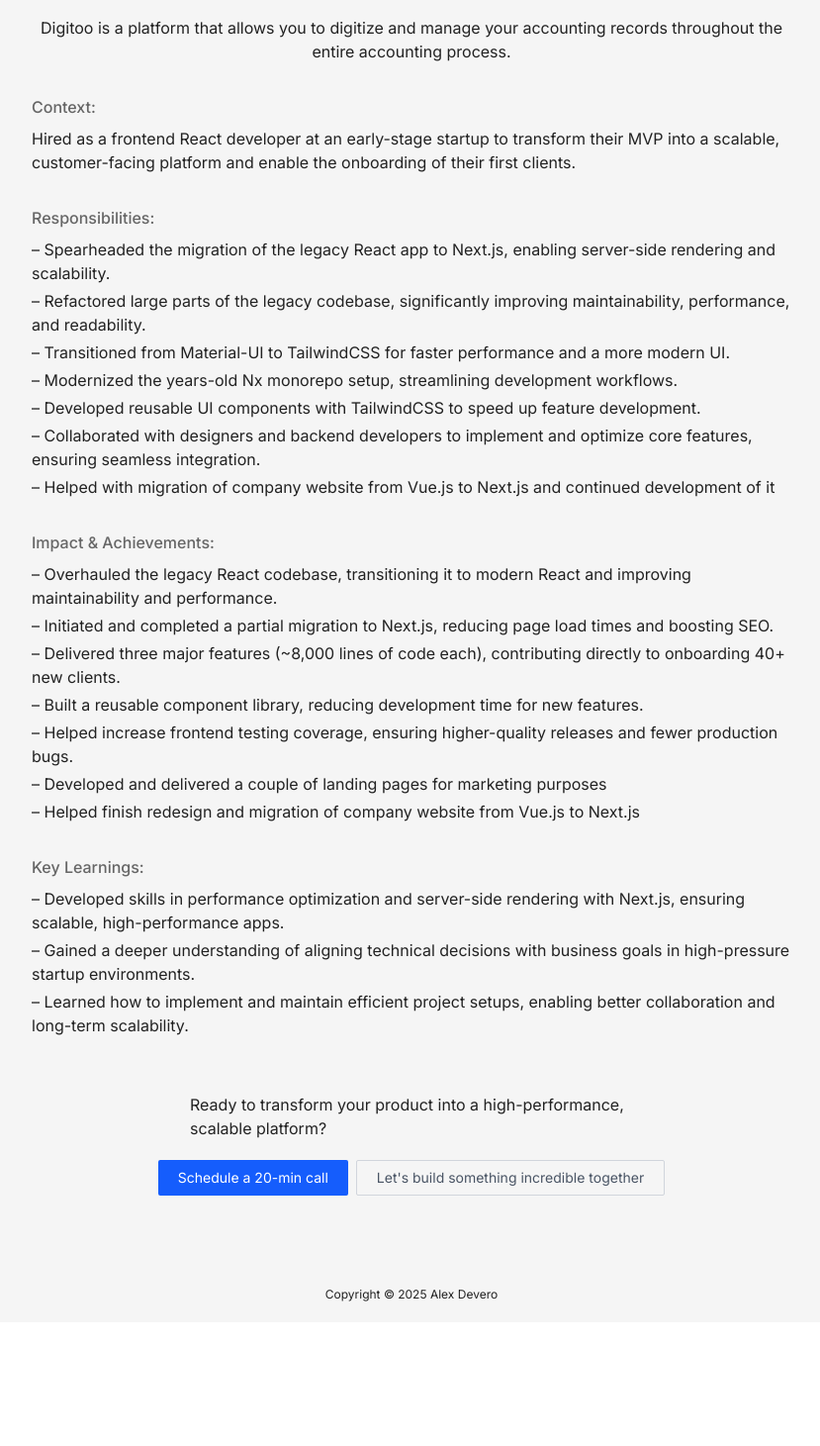
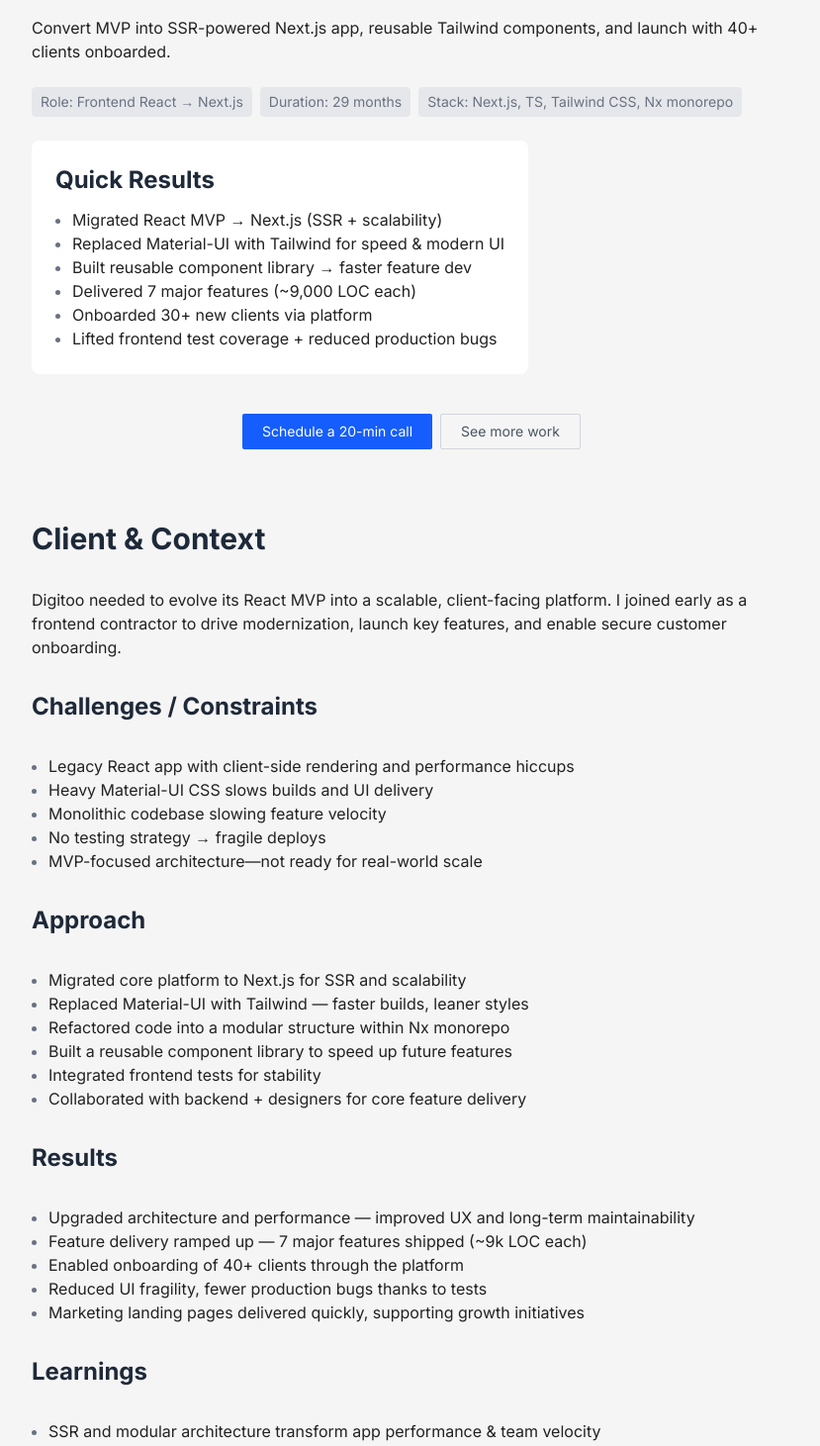
Before and after one commit to alexdevero/alex-devero-website-nextjs, a Next.js app: page /case-study/digitoo in a window 1280 px wide. Shown: the part 300-1761 px from the top of the page at 99% size, without its empty margins (224-1053 px from the left). Before the commit the page ends 1636 px from the top, so only its background shows below. Built offline with nearby package versions, Linux system fonts and the light colour scheme; no server answers; some icons are missing; what next-recaptcha-v3 would draw is missing.

Commit message:
feat: update Digitoo case study

```diff
--- a/src/components/Pages/CaseStudy/Digitoo/DigitooCaseStudyPage.tsx
+++ b/src/components/Pages/CaseStudy/Digitoo/DigitooCaseStudyPage.tsx
@@ -1,10 +1,13 @@
 import { Button } from '@/components/Button'
+import { Card } from '@/components/Card/Card'
 import { Cta } from '@/components/Cta/Cta'
 import { DefaultLayout } from '@/components/DefaultLayout'
+import { List } from '@/components/List/List'
+import { Tag } from '@/components/Tag/Tag'
 import { Typography } from '@/components/Typography'
 import { routers } from '@/constants/router'
 
-import { impactAchievements, keyLearnings, responsibilities } from './data'
+import { getWorkDuration } from '../Cdn77/utils'
 
 export const DigitooCaseStudyPage = () => (
   <DefaultLayout>
@@ -12,74 +15,110 @@ export const DigitooCaseStudyPage = () => (
       {'<- Back'}
     </Button>
 
+    <div className="mx-auto flex w-full max-w-3xl flex-col gap-6">
       <div className="flex flex-col items-center">
         <Typography as="h1" className="max-w-3xl" variant="h1">
-        Transforming Digitoo&apos;s MVP into a Scalable Customer-Facing Platform
+          Transforming Digitoo’s MVP into a Scalable Customer-Facing Platform
+        </Typography>
+
+        <Typography as="p" variant="body">
+          Convert MVP into SSR-powered Next.js app, reusable Tailwind components, and launch with
+          40+ clients onboarded.
         </Typography>
       </div>
 
-    <div className="mb-4 flex flex-col items-center">
-      <div className="mb-6 flex max-w-3xl flex-col gap-8">
-        <Typography centered>
-          Digitoo is a platform that allows you to digitize and manage your accounting records
-          throughout the entire accounting process.
+      <div className="flex flex-wrap gap-2 text-xs text-zinc-400">
+        <Tag label="Role: Frontend React → Next.js" />
+        <Tag label={`Duration: ${getWorkDuration('2021-06-01', '2023-11-01')} months`} />
+        <Tag label="Stack: Next.js, TS, Tailwind CSS, Nx monorepo" />
+      </div>
+
+      <Card fitContent>
+        <Typography as="h2" centered={false} className="mt-0! mb-3!" variant="h4">
+          Quick Results
         </Typography>
 
-        <div className="flex flex-col gap-2">
-          <Typography as="h3" muted>
-            Context:
+        <List
+          items={[
+            'Migrated React MVP → Next.js (SSR + scalability)',
+            'Replaced Material-UI with Tailwind for speed & modern UI',
+            'Built reusable component library → faster feature dev',
+            'Delivered 7 major features (~9,000 LOC each)',
+            'Onboarded 30+ new clients via platform',
+            'Lifted frontend test coverage + reduced production bugs',
+          ]}
+        />
+      </Card>
+
+      <Cta className="my-4!" ctaText="See more work" ctaUrl={routers.work} />
+
+      <article className="space-y-6 lg:col-span-2">
+        <Typography as="h2" variant="h3">
+          Client & Context
         </Typography>
         <Typography>
-            Hired as a frontend React developer at an early-stage startup to transform their MVP
-            into a scalable, customer-facing platform and enable the onboarding of their first
-            clients.
+          Digitoo needed to evolve its React MVP into a scalable, client-facing platform. I joined
+          early as a frontend contractor to drive modernization, launch key features, and enable
+          secure customer onboarding.
         </Typography>
-        </div>
 
-        <div className="flex flex-col gap-2">
-          <Typography as="h3" muted>
-            Responsibilities:
+        <Typography as="h3" variant="h4">
+          Challenges / Constraints
         </Typography>
-          <ul className="flex flex-col gap-1">
-            {responsibilities.map(responsibility => (
-              <li key={responsibility.substring(0, 20)}>
-                <Typography>&ndash; {responsibility}</Typography>
-              </li>
-            ))}
-          </ul>
-        </div>
+        <List
+          className="list-disc pl-5"
+          items={[
+            'Legacy React app with client-side rendering and performance hiccups',
+            'Heavy Material-UI CSS slows builds and UI delivery',
+            'Monolithic codebase slowing feature velocity',
+            'No testing strategy → fragile deploys',
+            'MVP-focused architecture—not ready for real-world scale',
+          ]}
+        />
 
-        <div className="flex flex-col gap-2">
-          <Typography as="h3" muted>
-            Impact & Achievements:
+        <Typography as="h3" variant="h4">
+          Approach
         </Typography>
-          <ul className="flex flex-col gap-1">
-            {impactAchievements.map(achievement => (
-              <li key={achievement.substring(0, 20)}>
-                <Typography>&ndash; {achievement}</Typography>
-              </li>
-            ))}
-          </ul>
-        </div>
+        <List
+          className="list-disc pl-5"
+          items={[
+            'Migrated core platform to Next.js for SSR and scalability',
+            'Replaced Material-UI with Tailwind — faster builds, leaner styles',
+            'Refactored code into a modular structure within Nx monorepo',
+            'Built a reusable component library to speed up future features',
+            'Integrated frontend tests for stability',
+            'Collaborated with backend + designers for core feature delivery',
+          ]}
+        />
 
-        <div className="flex flex-col gap-2">
-          <Typography as="h3" muted>
-            Key Learnings:
+        <Typography as="h3" variant="h4">
+          Results
         </Typography>
-          <ul className="flex flex-col gap-1">
-            {keyLearnings.map(achievement => (
-              <li key={achievement.substring(0, 20)}>
-                <Typography>&ndash; {achievement}</Typography>
-              </li>
-            ))}
-          </ul>
-        </div>
-      </div>
+        <List
+          className="list-disc pl-5"
+          items={[
+            'Upgraded architecture and performance — improved UX and long-term maintainability',
+            'Feature delivery ramped up — 7 major features shipped (~9k LOC each)',
+            'Enabled onboarding of 40+ clients through the platform',
+            'Reduced UI fragility, fewer production bugs thanks to tests',
+            'Marketing landing pages delivered quickly, supporting growth initiatives',
+          ]}
+        />
 
-      <Cta
-        ctaText="Let's build something incredible together"
-        text="Ready to transform your product into a high-performance, scalable platform?"
+        <Typography as="h3" variant="h4">
+          Learnings
+        </Typography>
+        <List
+          className="list-disc pl-5"
+          items={[
+            'SSR and modular architecture transform app performance & team velocity',
+            'Building with scalability in mind pays off exponentially later',
+            'Startup environments reward clean, test-backed architecture and rapid experimentation',
+          ]}
         />
+      </article>
+
+      <Cta className="my-4!" ctaText="See more work" ctaUrl={routers.work} />
     </div>
   </DefaultLayout>
 )
```
Also changed, not shown: src/components/Pages/CaseStudy/Cdn77/Cdn77CaseStudyPage.tsx (+0 -52 lines). Lines whose indentation alone changed are shown as unchanged.
